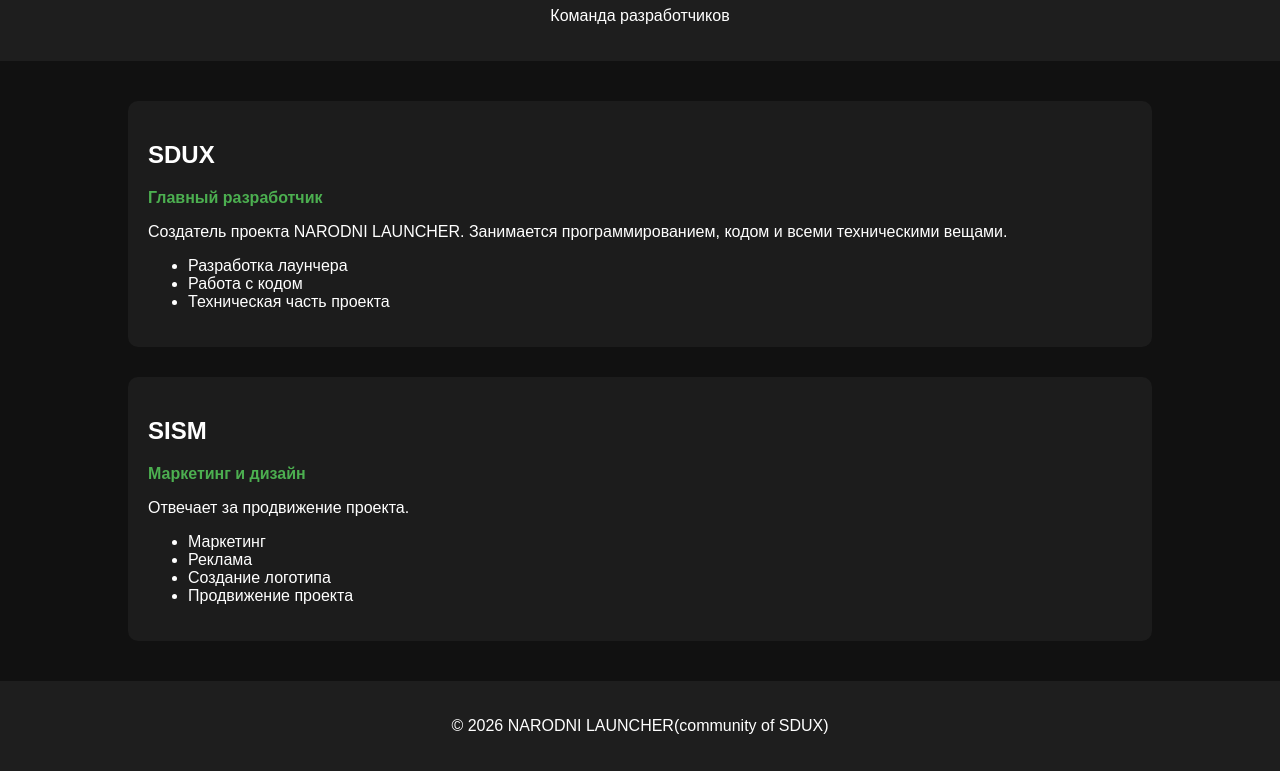
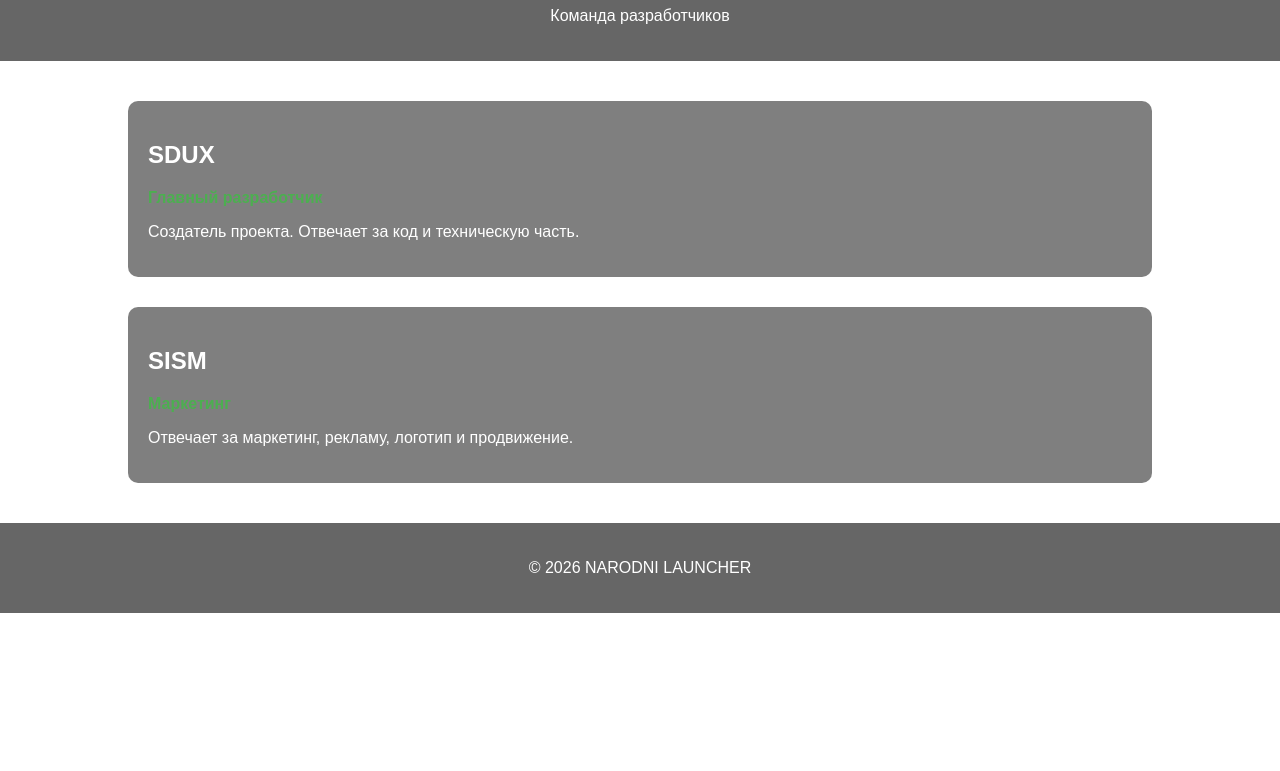
Before and after one commit to SSD-unix/SSDunix.xyz, a plain HTML site: page mcautors.html in a window 1280 px wide. Shown: the part 93-864 px from the top of the page. After the commit the page ends 800 px from the top, so only its background shows below. Drawn offline with Linux system fonts and the light colour scheme.

Commit message:
Update styles and content in mcautors.html

```diff
--- a/mcautors.html
+++ b/mcautors.html
@@ -8,12 +8,12 @@
 body{
     font-family: Arial, sans-serif;
     margin:0;
-    background:#111;
+    background: transparent; /* прозрачный фон */
     color:white;
 }
 
 header{
-    background:#1e1e1e;
+    background: rgba(0,0,0,0.6); /* полупрозрачный */
     padding:20px;
     text-align:center;
 }
@@ -29,7 +29,7 @@ h1{
 }
 
 .card{
-    background:#1c1c1c;
+    background: rgba(0,0,0,0.5); /* прозрачные карточки */
     padding:20px;
     margin-bottom:30px;
     border-radius:10px;
@@ -43,7 +43,7 @@ h1{
 footer{
     text-align:center;
     padding:20px;
-    background:#1e1e1e;
+    background: rgba(0,0,0,0.6);
     margin-top:40px;
 }
 </style>
@@ -61,37 +61,19 @@ footer{
 <div class="card">
 <h2>SDUX</h2>
 <p class="role">Главный разработчик</p>
-<p>
-Создатель проекта NARODNI LAUNCHER.
-Занимается программированием, кодом и всеми техническими вещами.
-</p>
-
-<ul>
-<li>Разработка лаунчера</li>
-<li>Работа с кодом</li>
-<li>Техническая часть проекта</li>
-</ul>
+<p>Создатель проекта. Отвечает за код и техническую часть.</p>
 </div>
 
 <div class="card">
 <h2>SISM</h2>
-<p class="role">Маркетинг и дизайн</p>
-<p>
-Отвечает за продвижение проекта.
-</p>
-
-<ul>
-<li>Маркетинг</li>
-<li>Реклама</li>
-<li>Создание логотипа</li>
-<li>Продвижение проекта</li>
-</ul>
+<p class="role">Маркетинг</p>
+<p>Отвечает за маркетинг, рекламу, логотип и продвижение.</p>
 </div>
 
 </div>
 
 <footer>
-<p>© 2026 NARODNI LAUNCHER(community of SDUX)</p>
+<p>© 2026 NARODNI LAUNCHER</p>
 </footer>
 
 </body>
```
